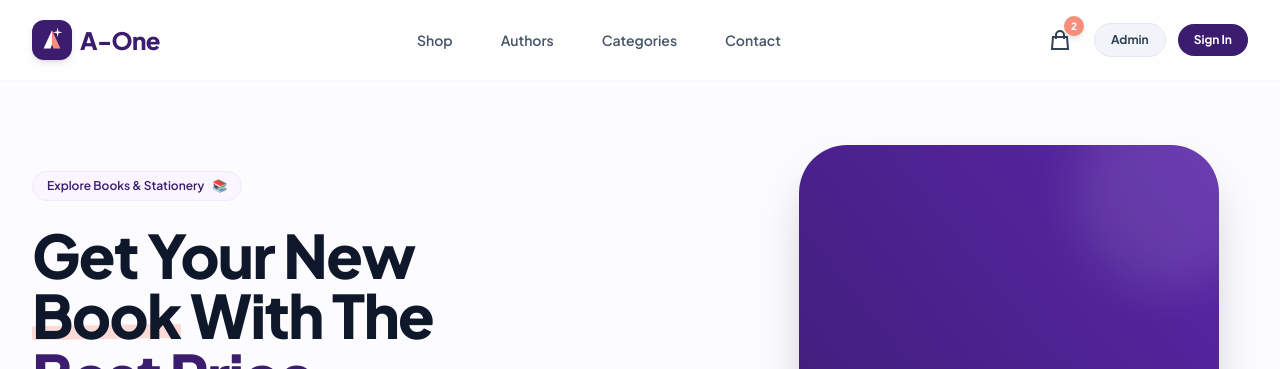
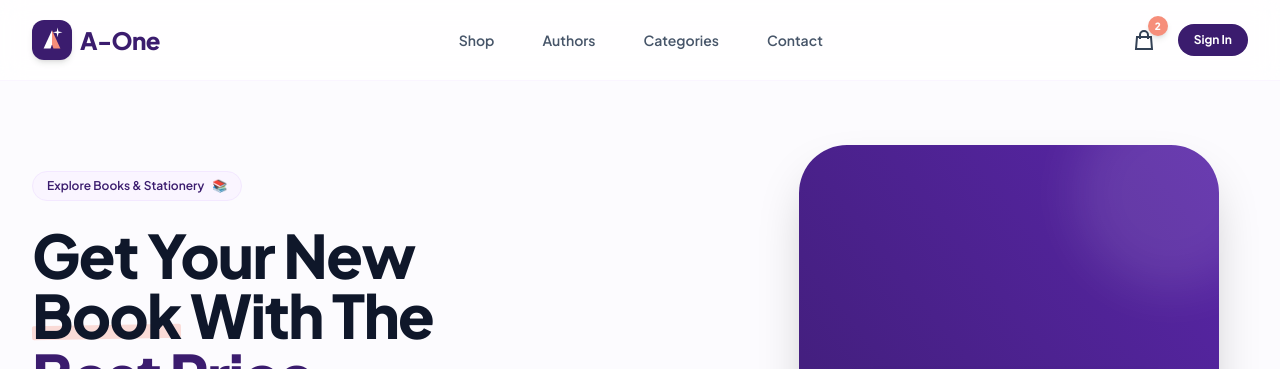
Before and after one commit to ojoolukayode/A-One-mobile-bookshop, a plain HTML site: page index.html in a window 1280 px wide. Shown: the top 369 px of the page. Drawn offline with nearby package versions, Linux system fonts and the light colour scheme.

Commit message:
index.html

```diff
--- a/index.html
+++ b/index.html
@@ -95,6 +95,7 @@
 <body class="bg-[#fcfbfe] text-slate-800 font-sans antialiased selection:bg-brand-coral selection:text-white">
 
    <!-- Top Navigation -->
+    <!-- Top Navigation -->
   <header class="relative z-30 bg-white/80 backdrop-blur-md border-b border-purple-50 sticky top-0">
     <div class="max-w-7xl mx-auto px-4 sm:px-6 lg:px-8">
       <div class="flex items-center justify-between h-20">
@@ -131,14 +132,6 @@
             </svg>
             <span class="absolute -top-0.5 -right-0.5 bg-brand-coral text-white font-extrabold text-[10px] w-5 h-5 rounded-full flex items-center justify-center shadow-md pointer-events-none" id="header-cart-badge" aria-live="polite">2</span>
           </button>
-
-          <!-- NEW ADMIN BUTTON -->
-<!-- CHANGE 'a-one-bookstore' TO YOUR ACTUAL GITHUB REPO NAME -->
-<a href="/a-one-bookstore/admin.html"
-   class="hidden sm:inline-block px-4 py-2 rounded-full text-xs font-bold bg-slate-100 text-slate-700 hover:bg-brand-purple hover:text-white transition-colors focus-visible:ring-2 focus-visible:ring-offset-2 focus-visible:ring-brand-purple border border-slate-200">
-  Admin
-</a>
-</a>
 
           <button class="hidden sm:inline-block px-4 py-2 rounded-full text-xs font-bold bg-brand-purple text-white hover:bg-brand-purple-dark transition-colors focus-visible:ring-2 focus-visible:ring-offset-2 focus-visible:ring-brand-purple">Sign In</button>
         </div>
```
